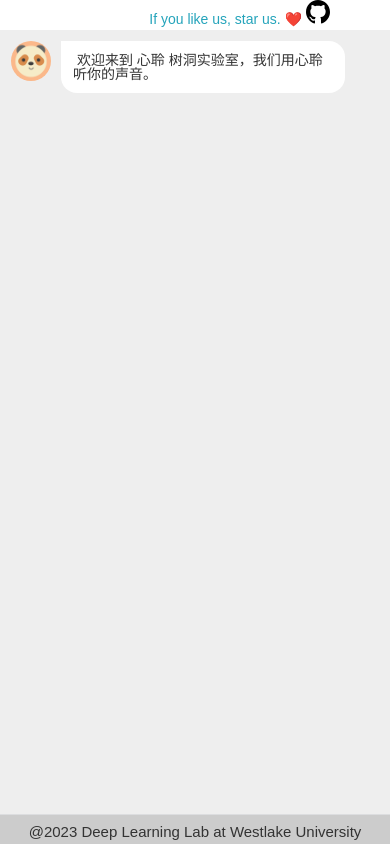
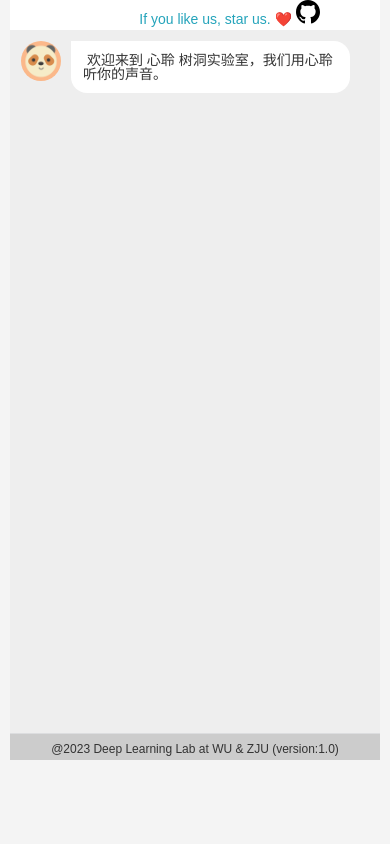
Before and after one commit to qiuhuachuan/Chat-Web, a Vue app in the folder src/: page / in a window 390 px wide. Built offline with nearby package versions, Linux system fonts and the light colour scheme.

Commit message:
adjust the size of UI

```diff
--- a/src/index.html
+++ b/src/index.html
@@ -3,7 +3,11 @@
   <head>
     <meta charset="UTF-8" />
     <link rel="icon" type="image/svg+xml" href="/vite.svg" />
-    <meta name="viewport" content="width=device-width, initial-scale=1.0" />
+    <!-- <meta name="viewport" content="width=device-width, initial-scale=1.0" /> -->
+    <meta
+      name="viewport"
+      content="width=device-width, initial-scale=1.0, maximum-scale=1.0, user-scalable=no"
+    />
     <title>MeChat</title>
   </head>
   <body>
--- a/src/src/App.vue
+++ b/src/src/App.vue
@@ -10,4 +10,9 @@ import Chat from './components/Chat.vue';
 .chat {
   height: 100vh;
 }
+@media only screen and (max-width: 767px) {
+  .chat {
+    height: 90vh;
+  }
+}
 </style>
--- a/src/src/assets/reset.css
+++ b/src/src/assets/reset.css
@@ -129,8 +129,8 @@ audio,
 canvas,
 video {
   display: inline-block;
-  *display: inline;
-  *zoom: 1;
+  display: inline;
+  zoom: 1;
 }
 blockquote:before,
 blockquote:after,
--- a/src/src/components/Chat.vue
+++ b/src/src/components/Chat.vue
@@ -40,9 +40,12 @@ watch(() => history.rawItems.length, updateChatBox, { flush: 'post' });
   flex-direction: column;
   width: 100%;
   height: inherit;
+  max-width: 500px;
+  padding: auto;
+  margin: auto;
   .sub-chat-header {
     height: 30px;
-    line-height: 20px;
+    line-height: 30px;
     text-align: right;
     background-color: #ffffff;
     font-size: 14px;
@@ -50,11 +53,11 @@ watch(() => history.rawItems.length, updateChatBox, { flush: 'post' });
     padding-right: 60px;
   }
   .sub-chat-box {
-    height: 100%;
+    height: auto;
     background-color: #eee;
     flex: 1;
     width: 100%;
-    overflow: auto;
+    overflow-y: scroll;
   }
   .sub-chat-footer {
     background-color: #ccc;
@@ -62,4 +65,10 @@ watch(() => history.rawItems.length, updateChatBox, { flush: 'post' });
     flex-shrink: 0;
   }
 }
+@media only screen and (max-width: 767px) {
+  .container {
+    max-width: 100%;
+    padding: 0 10px;
+  }
+}
 </style>
--- a/src/src/components/ChatFooter.vue
+++ b/src/src/components/ChatFooter.vue
@@ -70,7 +70,7 @@ const sendSeekerMsg = () => {
       ></VantButton>
     </div>
   </div>
-  <div class="footnote">@2023 Deep Learning Lab at Westlake University</div>
+  <div class="footnote">@2023 Deep Learning Lab at WU & ZJU (version:1.0)</div>
 </template>
 
 <style scoped>
@@ -82,7 +82,7 @@ const sendSeekerMsg = () => {
 }
 
 .seeker-input {
-  margin: 5px;
+  margin: 5px 0 0 5px;
   border-radius: 22px;
   max-height: 40px;
   overflow-y: auto;
@@ -91,11 +91,11 @@ const sendSeekerMsg = () => {
   font-size: 14px;
   color: #000;
   width: 80px;
-  margin: 5px;
+  margin: 5px 0 0 5px;
   background-color: #17e6b9;
 }
 .footnote {
-  font-size: 15px;
+  font-size: 12px;
   margin: auto;
   text-align: center;
   margin-bottom: 5px;
```
